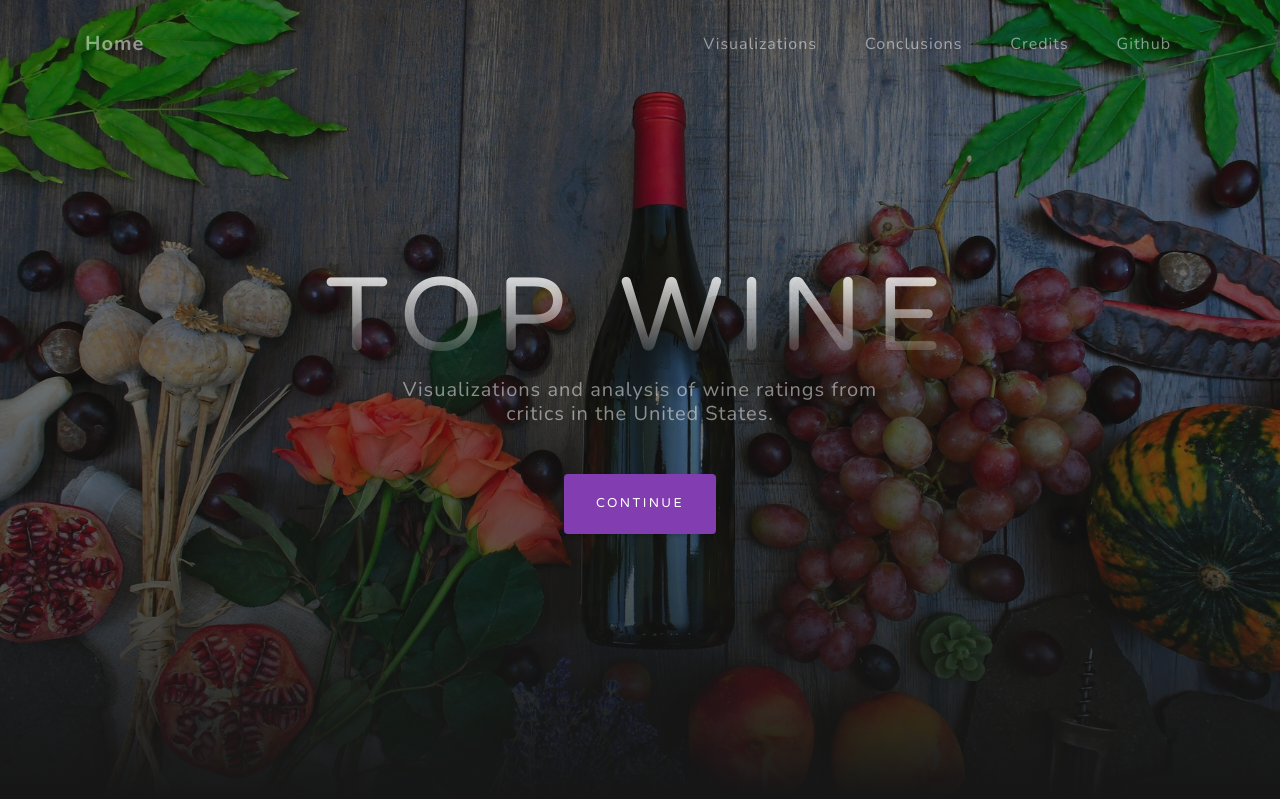
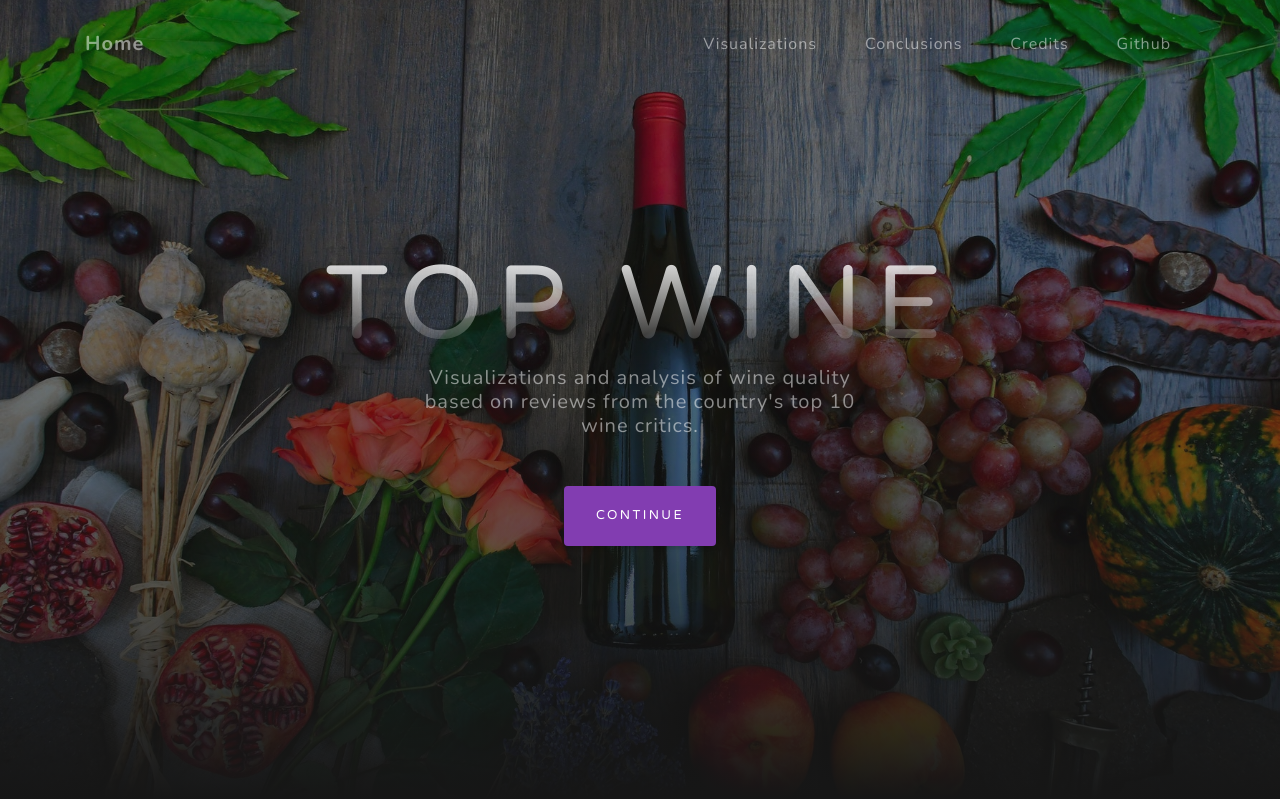
Before and after one commit to theodoremoreland/TopWine, a Python web app: template templates/index.html in a window 1280 px wide. Shown: the top 799 px of the page. Run offline with Jinja, Linux system fonts and the light colour scheme; the template is opened without the code that fills it, so the values that code supplies are empty; some libraries are stand-ins or nearby versions.

Commit message:
updated summary in hero

```diff
--- a/templates/index.html
+++ b/templates/index.html
@@ -64,7 +64,7 @@
                         Top Wine
                     </h1>
                     <h2 class="text-white-50 mx-auto mt-2 mb-5">
-                        Visualizations and analysis of wine ratings from critics in the United States.
+                        Visualizations and analysis of wine quality based on reviews from the country's top 10 wine critics.
                     </h2>
                     <a href="#visualizations" class="btn btn-primary js-scroll-trigger">
                         Continue
```
